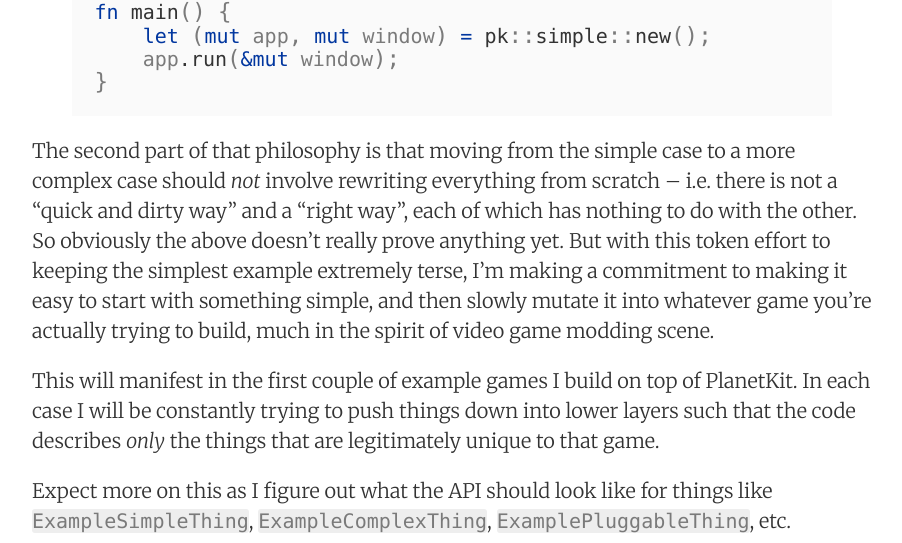
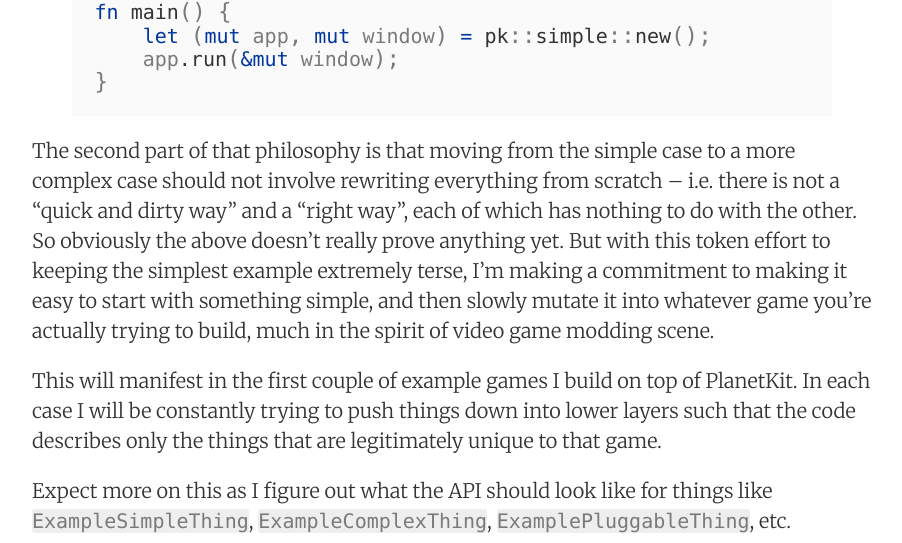
Before and after one commit to jeffparsons/jeffparsons.github.io, a Jekyll site: the page built from _posts/2016-12-14-twipk-5.md, in a window 1280 px wide and 900 px high, scrolled down 1588 px. Shown: the part 122-665 px from the top of the window, without its empty margins (188-1090 px from the left). Built offline with Jekyll 4.4.1, drawn with Linux system fonts in a browser that asks for light colours.

Commit message:
Remove unnecessary emphasis

```diff
--- a/_posts/2016-12-14-twipk-5.md
+++ b/_posts/2016-12-14-twipk-5.md
@@ -39,9 +39,9 @@ fn main() {
 }
 {% endhighlight %}
 
-The second part of that philosophy is that moving from the simple case to a more complex case should _not_ involve rewriting everything from scratch -- i.e. there is not a "quick and dirty way" and a "right way", each of which has nothing to do with the other. So obviously the above doesn't really prove anything yet. But with this token effort to keeping the simplest example extremely terse, I'm making a commitment to making it easy to start with something simple, and then slowly mutate it into whatever game you're actually trying to build, much in the spirit of video game modding scene.
+The second part of that philosophy is that moving from the simple case to a more complex case should not involve rewriting everything from scratch -- i.e. there is not a "quick and dirty way" and a "right way", each of which has nothing to do with the other. So obviously the above doesn't really prove anything yet. But with this token effort to keeping the simplest example extremely terse, I'm making a commitment to making it easy to start with something simple, and then slowly mutate it into whatever game you're actually trying to build, much in the spirit of video game modding scene.
 
-This will manifest in the first couple of example games I build on top of PlanetKit. In each case I will be constantly trying to push things down into lower layers such that the code describes _only_ the things that are legitimately unique to that game.
+This will manifest in the first couple of example games I build on top of PlanetKit. In each case I will be constantly trying to push things down into lower layers such that the code describes only the things that are legitimately unique to that game.
 
 Expect more on this as I figure out what the API should look like for things like `ExampleSimpleThing`, `ExampleComplexThing`, `ExamplePluggableThing`, etc.
 
```
